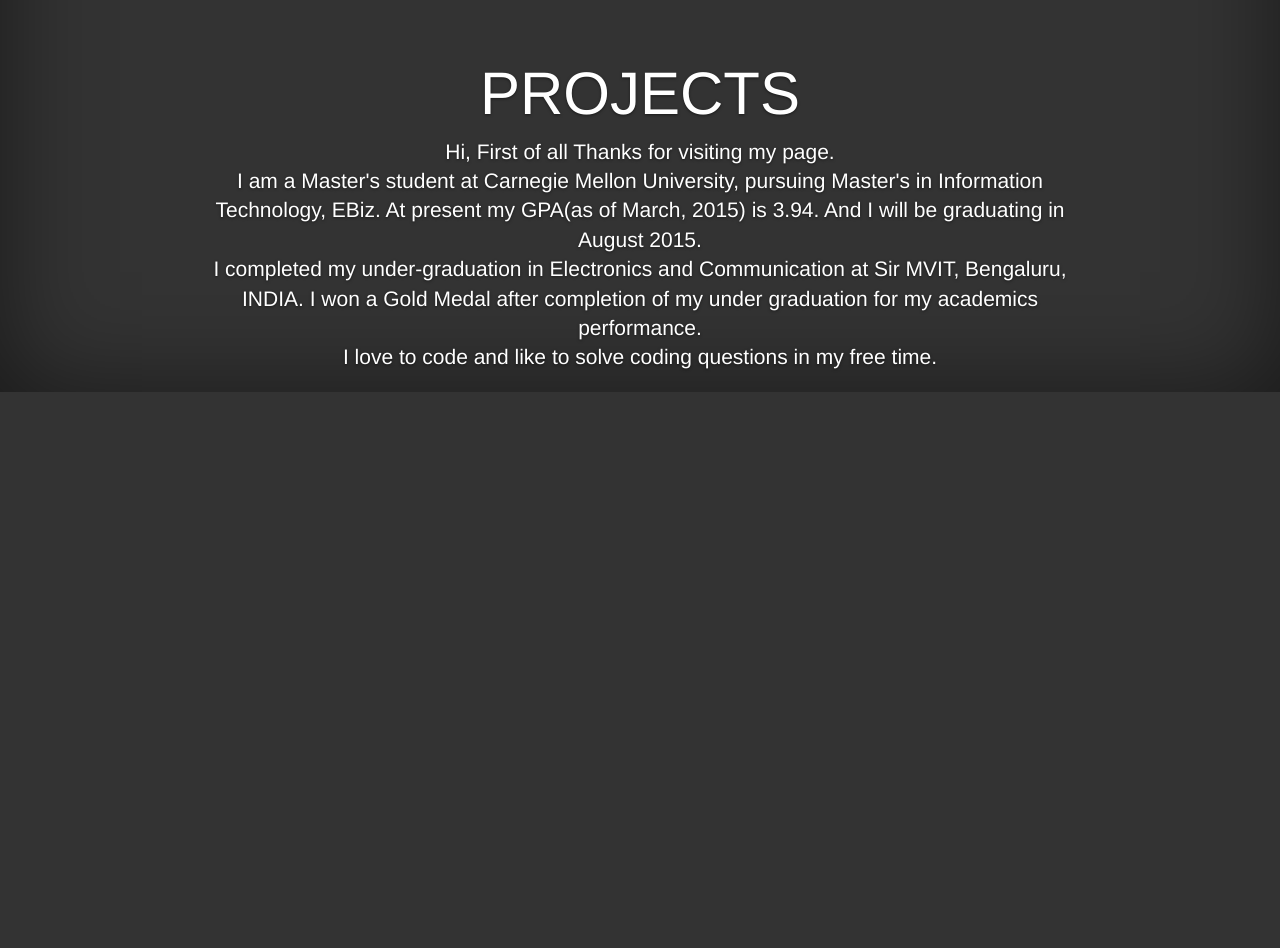
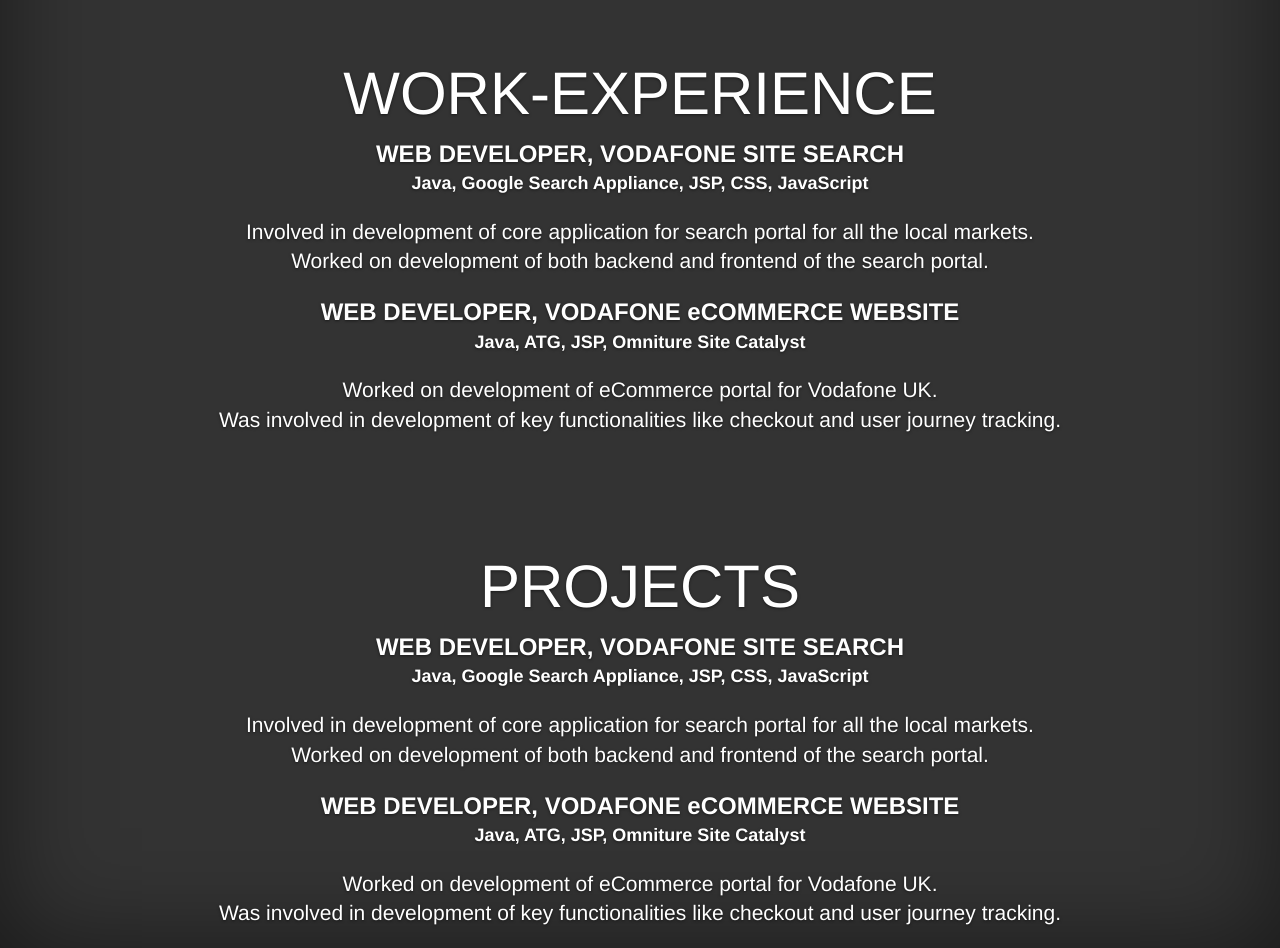
Before and after one commit to aayushc/aayushc.github.io, a plain HTML site: page index.html in a window 1280 px wide. Shown: the part 1380-2328 px from the top of the page. Before the commit the page ends 1772 px from the top, so only its background shows below. Drawn offline with nearby package versions, Linux system fonts and the light colour scheme; a script that the page names is missing.

Commit message:
Projects

```diff
--- a/index.html
+++ b/index.html
@@ -90,16 +90,41 @@
 		</div>
 
 		<div class="inner cover"  style="margin-top: 120px;">
+		<h1 class="cover-heading" style="font-size: 60px">WORK-EXPERIENCE</h1>
+		<div style="font-size: 24px; font-weight: bold;">WEB DEVELOPER, VODAFONE SITE SEARCH</div>
+		<div style="font-size: 18px; font-weight: bold;">Java, Google Search Appliance, JSP, CSS, JavaScript</div>
+		<br>
+		<p class="lead">
+		Involved in development of core application for search portal for all the local markets. <br>
+		Worked on development of both backend and frontend of the search portal.
+
+		</p>
+		<div style="font-size: 24px; font-weight: bold;">WEB DEVELOPER, VODAFONE eCOMMERCE WEBSITE</div>
+		<div style="font-size: 18px; font-weight: bold;">Java, ATG, JSP, Omniture Site Catalyst</div>
+		<br>
+		<p class="lead">
+		Worked on development of eCommerce portal for Vodafone UK.  <br>
+		Was involved in development of key functionalities like checkout and user journey tracking.
+
+		</p>
+		</div>
+
+		<div class="inner cover"  style="margin-top: 120px;">
 		<h1 class="cover-heading" style="font-size: 60px">PROJECTS</h1>
+		<div style="font-size: 24px; font-weight: bold;">WEB DEVELOPER, VODAFONE SITE SEARCH</div>
+		<div style="font-size: 18px; font-weight: bold;">Java, Google Search Appliance, JSP, CSS, JavaScript</div>
+		<br>
 		<p class="lead">
-		Hi, First of all Thanks for visiting my page. <br>
-		I am a Master's student at Carnegie Mellon University, pursuing Master's in Information Technology, EBiz.
-		At present my GPA(as of March, 2015) is 3.94. And I will be graduating in August 2015.
+		Involved in development of core application for search portal for all the local markets. <br>
+		Worked on development of both backend and frontend of the search portal.
+
+		</p>
+		<div style="font-size: 24px; font-weight: bold;">WEB DEVELOPER, VODAFONE eCOMMERCE WEBSITE</div>
+		<div style="font-size: 18px; font-weight: bold;">Java, ATG, JSP, Omniture Site Catalyst</div>
 		<br>
-		I completed my under-graduation in Electronics and Communication at Sir MVIT, Bengaluru, INDIA.
-		I won a Gold Medal after completion of my under graduation for my academics performance.
-		<br>
-		I love to code and like to solve coding questions in my free time.
+		<p class="lead">
+		Worked on development of eCommerce portal for Vodafone UK.  <br>
+		Was involved in development of key functionalities like checkout and user journey tracking.
 
 		</p>
 		</div>
```
